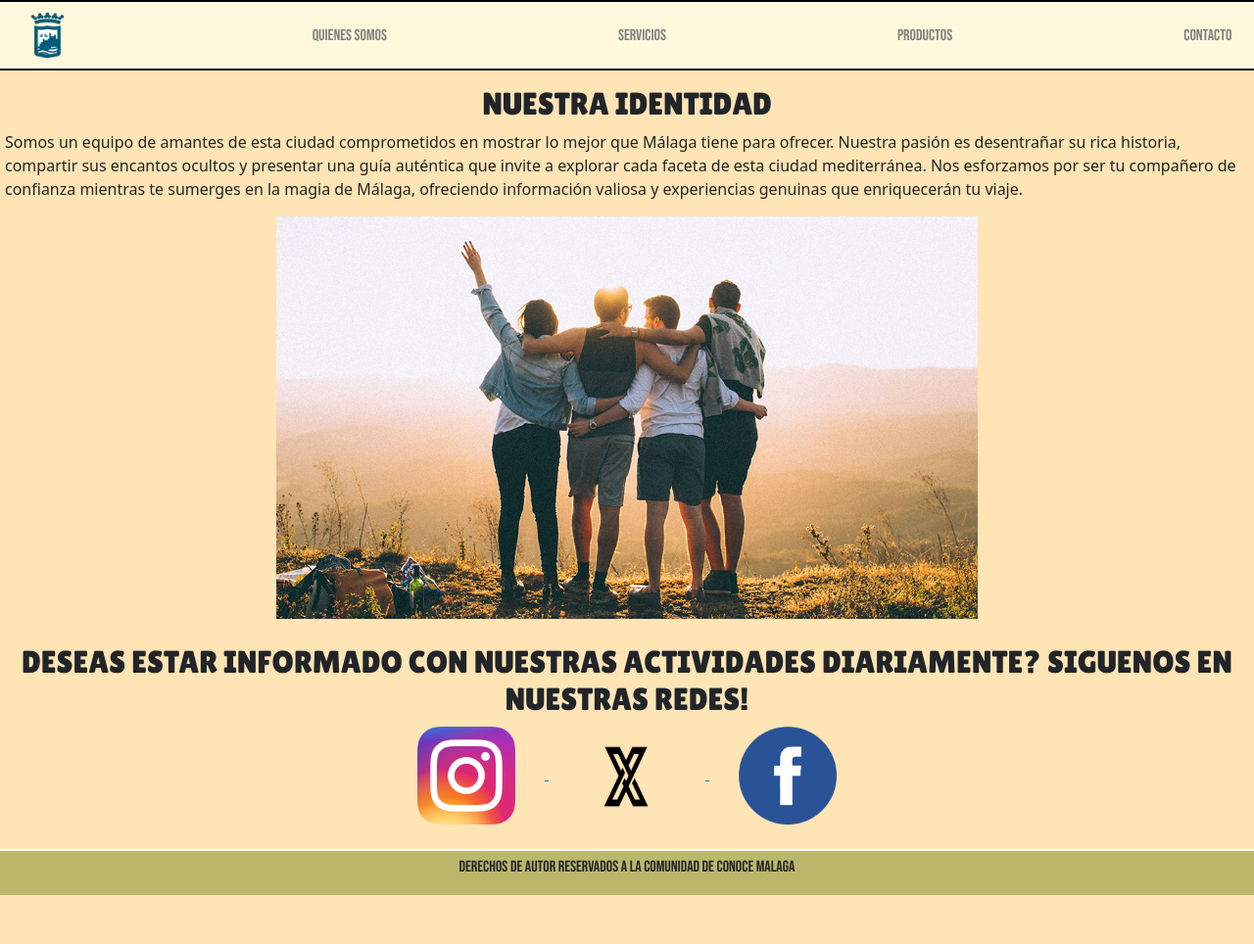
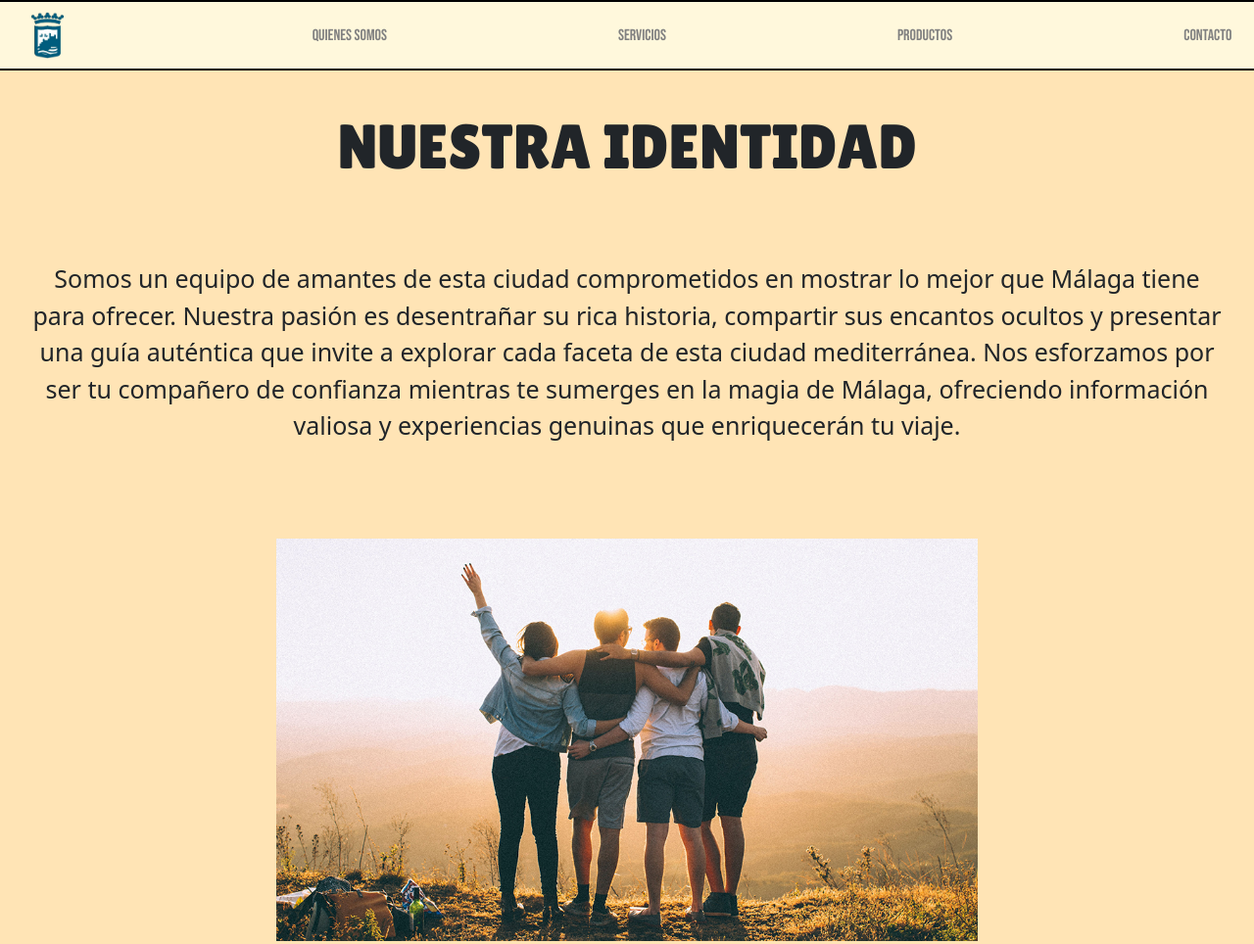
Before and after one commit to juancastro15/PreEntrega3-CastroMartinez-JuanCarlos, a website: page Paginas/nosotros.html in a window 1280 px wide. Shown: the top 964 px of the page at 98% size. Before the commit the page ends 914 px from the top, so only its background shows below. Drawn offline with nearby package versions, Linux system fonts and the light colour scheme.

Commit message:
fin media de nosotros

```diff
--- a/Paginas/nosotros.html
+++ b/Paginas/nosotros.html
@@ -78,7 +78,7 @@
 
     <!--inicio de la Seccion Quienes Somos-->
     <section class="identity">
-        <div>
+        <div class="our-story">
             <h1>NUESTRA IDENTIDAD</h1>
         </div>
 
@@ -94,7 +94,7 @@
 
     <!--Inicio de nuestro Main con nuestras redes-->
     <main class="adj-first">
-        <div>
+        <div class="af-next">
             <h2>DESEAS ESTAR INFORMADO CON NUESTRAS ACTIVIDADES DIARIAMENTE? SIGUENOS EN NUESTRAS REDES!</h2>
         </div>
 
--- a/scss/_nosotros.scss
+++ b/scss/_nosotros.scss
@@ -63,21 +63,43 @@
 }
 
 .identity {
-    padding: 15px 5px 15px 5px;
+    padding: 35px 7px;
     display: flex;
     flex-direction: column;
     align-items: center;
 
-    div {
+    .our-story {
+        margin: 10px;
 
         h1 {
             text-align: center;
             font-family: "Lilita One", sans-serif;
             font-size: 2em;
+
+            @media only screen and (min-width:981px) {
+                font-size: 4em;
+            }
+        }
+    }
+
+    .about {
+
+        margin:10px;
+
+        p {
+            @media only screen and (min-width:981px) {
+                text-align: center;
+                font-size: 25px;
+            }
+        }
+
+        @media only screen and (min-width:981px) {
+            margin: 60px 0px;
         }
     }
 
     .amigos-img {
+        margin: 20px 0px;
 
         img {
             width: 70%;
@@ -85,14 +107,17 @@
             display: block;
         }
     }
+
+    @media only screen and (min-width:981px) {
+        padding: 30px;
+    }
 }
 
 .adj-first {
-    padding-top: 5px;
-    padding-bottom: 20px;
+    padding: 17px 5px 35px;
     text-align: center;
 
-    div {
+    .af-next {
         margin: 5px;
 
         h2 {
@@ -101,11 +126,20 @@
     }
 
     .soc-net {
+        padding-top: 15px;
+
         a {
             img {
                 max-width: 100px;
                 height: 100px;
                 margin: 0 30px;
+
+
+                @media only screen and (max-width: 768px) {
+                    max-width: 80px;
+                    height: 80px;
+                    margin: 0 15px;
+                }
             }
         }
     }
```
Also changed, not shown: css/style.css, 1 other file.
